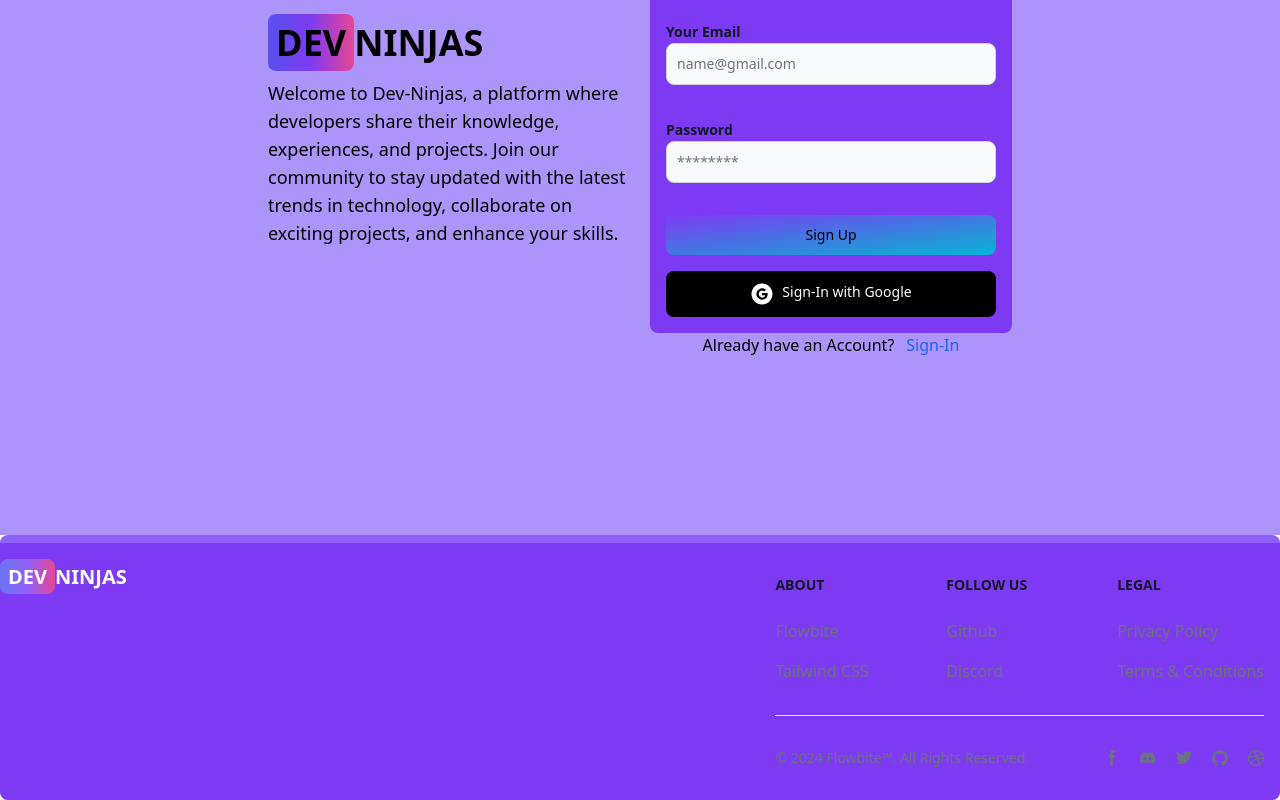
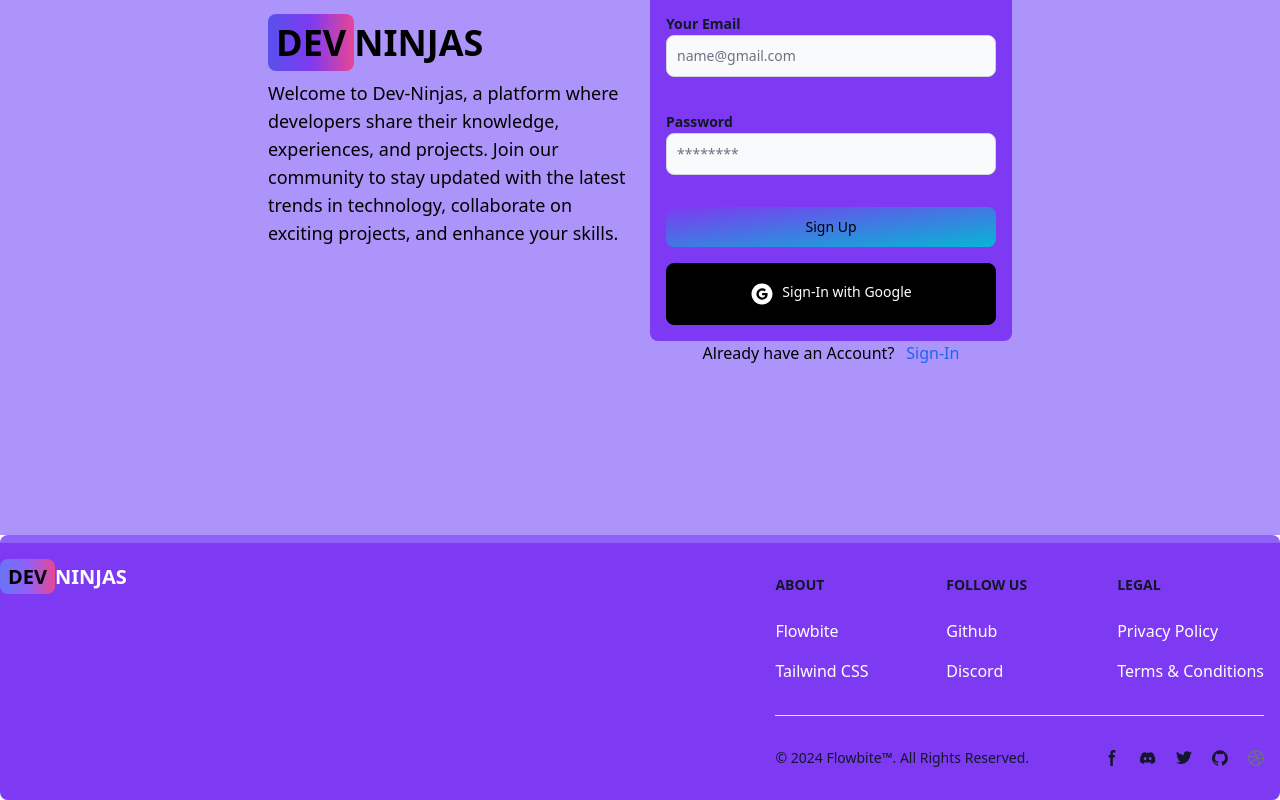
Before and after one commit to SSY199/completemernblog, a React (Vite) app in the folder mernproject/: page /signup in a window 1280 px wide. Shown: the part 327-1127 px from the top of the page. Built offline with nearby package versions, Linux system fonts and the light colour scheme; no server answers.

Commit message:
add profilepicture

```diff
--- a/mernproject/src/Components/Footer.jsx
+++ b/mernproject/src/Components/Footer.jsx
@@ -11,7 +11,7 @@ function FooterCom() {
             <Link
               to="/"
               className="self-center whitespace-nowrap text-lg sm:text-xl font-bold dark:text-white">
-              <span className="px-2 py-1 bg-gradient-to-r from-indigo-500 via-purple-500 to-pink-500 rounded-lg text-white">DEV</span>NINJAS
+              <span className="px-2 py-1 bg-gradient-to-r from-indigo-500 via-purple-500 to-pink-500 rounded-lg text-black">DEV</span>NINJAS
             </Link>
           </div>
 
@@ -24,7 +24,7 @@ function FooterCom() {
           <div className="grid grid-cols-2 gap-8 sm:gap-6 sm:grid-cols-3">
               <div>
                   <h2 className="mb-6 text-sm font-semibold text-gray-900 uppercase dark:text-white">About</h2>
-                  <ul className="text-gray-500 dark:text-gray-400 font-medium">
+                  <ul className="text-black-500 dark:text-gray-400 font-medium">
                       <li className="mb-4">
                           <a href="https://flowbite.com/" target="_blank" rel="noopener noreferrer" className="hover:underline">Flowbite</a>
                       </li>
@@ -35,7 +35,7 @@ function FooterCom() {
               </div>
               <div>
                   <h2 className="mb-6 text-sm font-semibold text-gray-900 uppercase dark:text-white">Follow us</h2>
-                  <ul className="text-gray-500 dark:text-gray-400 font-medium">
+                  <ul className="text-black-500 dark:text-gray-400 font-medium">
                       <li className="mb-4">
                           <a href="https://github.com/SSY199" target="_blank" rel="noopener noreferrer" className="hover:underline ">Github</a>
                       </li>
@@ -46,7 +46,7 @@ function FooterCom() {
               </div>
               <div>
                   <h2 className="mb-6 text-sm font-semibold text-gray-900 uppercase dark:text-white">Legal</h2>
-                  <ul className="text-gray-500 dark:text-gray-400 font-medium">
+                  <ul className="text-black-500 dark:text-gray-400 font-medium">
                       <li className="mb-4">
                           <a href="#" target="_blank" rel="noopener noreferrer" className="hover:underline">Privacy Policy</a>
                       </li>
@@ -59,28 +59,28 @@ function FooterCom() {
       </div>
       <hr className="my-6 border-gray-200 sm:mx-auto dark:border-gray-700 lg:my-8" />
       <div className="sm:flex sm:items-center sm:justify-between">
-          <span className="text-sm text-gray-500 sm:text-center dark:text-gray-400">© {new Date().getFullYear()} <a href="https://flowbite.com/" className="hover:underline">Flowbite™</a>. All Rights Reserved.
+          <span className="text-sm text-gray-900 sm:text-center dark:text-white-400">© {new Date().getFullYear()} <a href="https://flowbite.com/" className="hover:underline">Flowbite™</a>. All Rights Reserved.
           </span>
           <div className="flex mt-4 sm:justify-center sm:mt-0">
-              <a href="#" className="text-gray-500 hover:text-gray-900 dark:hover:text-white">
+              <a href="#" className="text-gray-900 hover:text-gray-500 dark:hover:text-white">
                   <svg className="w-4 h-4" aria-hidden="true" xmlns="http://www.w3.org/2000/svg" fill="currentColor" viewBox="0 0 8 19">
                         <path fillRule="evenodd" d="M6.135 3H8V0H6.135a4.147 4.147 0 0 0-4.142 4.142V6H0v3h2v9.938h3V9h2.021l.592-3H5V3.591A.6.6 0 0 1 5.592 3h.543Z" clipRule="evenodd"/>
                     </svg>
                   <span className="sr-only">Facebook page</span>
               </a>
-              <a href="#" className="text-gray-500 hover:text-gray-900 dark:hover:text-white ms-5">
+              <a href="#" className="text-gray-900 hover:text-gray-500 dark:hover:text-white ms-5">
                   <svg className="w-4 h-4" aria-hidden="true" xmlns="http://www.w3.org/2000/svg" fill="currentColor" viewBox="0 0 21 16">
                         <path d="M16.942 1.556a16.3 16.3 0 0 0-4.126-1.3 12.04 12.04 0 0 0-.529 1.1 15.175 15.175 0 0 0-4.573 0 11.585 11.585 0 0 0-.535-1.1 16.274 16.274 0 0 0-4.129 1.3A17.392 17.392 0 0 0 .182 13.218a15.785 15.785 0 0 0 4.963 2.521c.41-.564.773-1.16 1.084-1.785a10.63 10.63 0 0 1-1.706-.83c.143-.106.283-.217.418-.33a11.664 11.664 0 0 0 10.118 0c.137.113.277.224.418.33-.544.328-1.116.606-1.71.832a12.52 12.52 0 0 0 1.084 1.785 16.46 16.46 0 0 0 5.064-2.595 17.286 17.286 0 0 0-2.973-11.59ZM6.678 10.813a1.941 1.941 0 0 1-1.8-2.045 1.93 1.93 0 0 1 1.8-2.047 1.919 1.919 0 0 1 1.8 2.047 1.93 1.93 0 0 1-1.8 2.045Zm6.644 0a1.94 1.94 0 0 1-1.8-2.045 1.93 1.93 0 0 1 1.8-2.047 1.918 1.918 0 0 1 1.8 2.047 1.93 1.93 0 0 1-1.8 2.045Z"/>
                     </svg>
                   <span className="sr-only">Discord community</span>
               </a>
-              <a href="#" className="text-gray-500 hover:text-gray-900 dark:hover:text-white ms-5">
+              <a href="#" className="text-gray-900 hover:text-gray-500 dark:hover:text-white ms-5">
                   <svg className="w-4 h-4" aria-hidden="true" xmlns="http://www.w3.org/2000/svg" fill="currentColor" viewBox="0 0 20 17">
                     <path fillRule="evenodd" d="M20 1.892a8.178 8.178 0 0 1-2.355.635 4.074 4.074 0 0 0 1.8-2.235 8.344 8.344 0 0 1-2.605.98A4.13 4.13 0 0 0 13.85 0a4.068 4.068 0 0 0-4.1 4.038 4 4 0 0 0 .105.919A11.705 11.705 0 0 1 1.4.734a4.006 4.006 0 0 0 1.268 5.392 4.165 4.165 0 0 1-1.859-.5v.05A4.057 4.057 0 0 0 4.1 9.635a4.19 4.19 0 0 1-1.856.07 4.108 4.108 0 0 0 3.831 2.807A8.36 8.36 0 0 1 0 14.184 11.732 11.732 0 0 0 6.291 16 11.502 11.502 0 0 0 17.964 4.5c0-.177 0-.35-.012-.523A8.143 8.143 0 0 0 20 1.892Z" clipRule="evenodd"/>
                 </svg>
                   <span className="sr-only">Twitter page</span>
               </a>
-              <a href="#" className="text-gray-500 hover:text-gray-900 dark:hover:text-white ms-5">
+              <a href="#" className="text-gray-900 hover:text-gray-500 dark:hover:text-white ms-5">
                   <svg className="w-4 h-4" aria-hidden="true" xmlns="http://www.w3.org/2000/svg" fill="currentColor" viewBox="0 0 20 20">
                         <path fillRule="evenodd" d="M10 .333A9.911 9.911 0 0 0 6.866 19.65c.5.092.678-.215.678-.477 0-.237-.01-1.017-.014-1.845-2.757.6-3.338-1.169-3.338-1.169a2.627 2.627 0 0 0-1.1-1.451c-.9-.615.07-.6.07-.6a2.084 2.084 0 0 1 1.518 1.021 2.11 2.11 0 0 0 2.884.823c.044-.503.268-.973.63-1.325-2.2-.25-4.516-1.1-4.516-4.9A3.832 3.832 0 0 1 4.7 7.068a3.56 3.56 0 0 1 .095-2.623s.832-.266 2.726 1.016a9.409 9.409 0 0 1 4.962 0c1.89-1.282 2.717-1.016 2.717-1.016.366.83.402 1.768.1 2.623a3.827 3.827 0 0 1 1.02 2.659c0 3.807-2.319 4.644-4.525 4.889a2.366 2.366 0 0 1 .673 1.834c0 1.326-.012 2.394-.012 2.72 0 .263.18.572.681.475A9.911 9.911 0 0 0 10 .333Z" clipRule="evenodd"/>
                   </svg>
--- a/mernproject/src/Components/Header.jsx
+++ b/mernproject/src/Components/Header.jsx
@@ -1,11 +1,15 @@
-import { Button, Navbar, TextInput } from "flowbite-react";
+import { Avatar, Button, Dropdown, Navbar, TextInput } from "flowbite-react";
 import { Link, useLocation } from "react-router-dom";
 import { FaMoon, FaSearch } from "react-icons/fa";
+import { useSelector } from "react-redux";
+
 function Header() {
   const path = useLocation().pathname;
+  const { currentUser } = useSelector((state) => state.user);
+
   return (
-    <Navbar className="  dark:border-gray-700 bg-purple-600 text-white">
-      <Link to={"/"}>
+    <Navbar className="dark:border-gray-700 bg-purple-600 text-white">
+      <Link to={"/"} className="ml-10">
         <h1 className="self-center whitespace-nowrap text-xl sm:text-2xl font-bold dark:text-white">
           <span className="px-2 py-1 bg-gradient-to-r from-indigo-600 via-purple-600 to-pink-500 rounded-lg text-black">DEV</span>NINJAS
         </h1>
@@ -19,13 +23,29 @@ function Header() {
       </form>
       <div className="flex items-center space-x-4 md:order-2">
         <Button className="w-12 h-10 hidden sm:inline" color='gray' pill>
-          <FaMoon/>
+          <FaMoon />
         </Button>
-        <Link to='/login'>
-          <Button gradientDuoTone="purpleToBlue" outline>
-            Sign-In
-          </Button>
-        </Link>
+        {currentUser ? (
+          <Dropdown arrowIcon={false} inline label={
+            <Avatar alt="user" img={currentUser.profilePicture} rounded className="mr-10" />
+          }>
+            <Dropdown.Header>
+              <span className="block text-sm">@{currentUser.username}</span>
+              <span className="block text-sm font-medium truncate">{currentUser.email}</span>
+            </Dropdown.Header>
+            <Link to={'/dashboard?tab=profile'}>
+            <Dropdown.Item>Profile</Dropdown.Item>
+            </Link>
+            <Dropdown.Divider></Dropdown.Divider>
+            <Dropdown.Item>Sign-Out</Dropdown.Item>
+          </Dropdown>
+        ) : (
+          <Link to='/login'>
+            <Button gradientDuoTone="purpleToBlue" outline>
+              Sign-In
+            </Button>
+          </Link>
+        )}
         <Navbar.Toggle />
       </div>
       <Navbar.Collapse>
@@ -44,4 +64,5 @@ function Header() {
     </Navbar>
   );
 }
+
 export default Header;
--- a/mernproject/src/Components/OAuth.jsx
+++ b/mernproject/src/Components/OAuth.jsx
@@ -2,32 +2,33 @@ import { Button } from "flowbite-react";
 import { AiFillGoogleCircle } from "react-icons/ai";
 import { GoogleAuthProvider, signInWithPopup, getAuth } from "firebase/auth";
 import { app } from "../firebase";
-import { signInSuccess } from "../redux/user/userSlice";
 import { useDispatch } from "react-redux";
 import { useNavigate } from "react-router-dom";
+import { signInSuccess } from "../redux/user/userSlice";
 
 function OAuth() {
   const dispatch = useDispatch();
   const navigate = useNavigate();
+
   const handleGoogleClick = async () => {
     const auth = getAuth(app);
     const provider = new GoogleAuthProvider();
     provider.setCustomParameters({ prompt: 'select_account' });
     try {
-      const resultsFromGoogle = await signInWithPopup(auth, provider);
+      const resultFromGoogle = await signInWithPopup(auth, provider);
       const res = await fetch('/api/auth/google', {
         method: 'POST',
         headers: {
           'Content-Type': 'application/json',
         },
         body: JSON.stringify({
-            name: resultsFromGoogle.user.displayName,
-            email: resultsFromGoogle.user.email,
-            googlePhotoURL: resultsFromGoogle.user.photoURL,
+          name: resultFromGoogle.user.displayName,
+          email: resultFromGoogle.user.email,
+          googlePhotoURL: resultFromGoogle.user.photoURL,
         }),
-    })
+      });
       const data = await res.json();
-    if(res.ok){
+      if (res.ok) {
         dispatch(signInSuccess(data));
         navigate("/");
       }
@@ -39,7 +40,7 @@ function OAuth() {
   return (
     <Button
       type="button"
-      className="bg-black text-white hover:text-black"
+      className="bg-black text-white hover:bg-white hover:text-black border border-black font-medium rounded-lg text-sm px-5 py-2.5 text-center inline-flex items-center"
       onClick={handleGoogleClick}
     >
       <AiFillGoogleCircle className="w-6 h-6 mr-2" /> Sign-In with Google
```
Also changed, not shown: 1 other file (tests, documents, lock files or other folders). Lines whose indentation alone changed are shown as unchanged.
